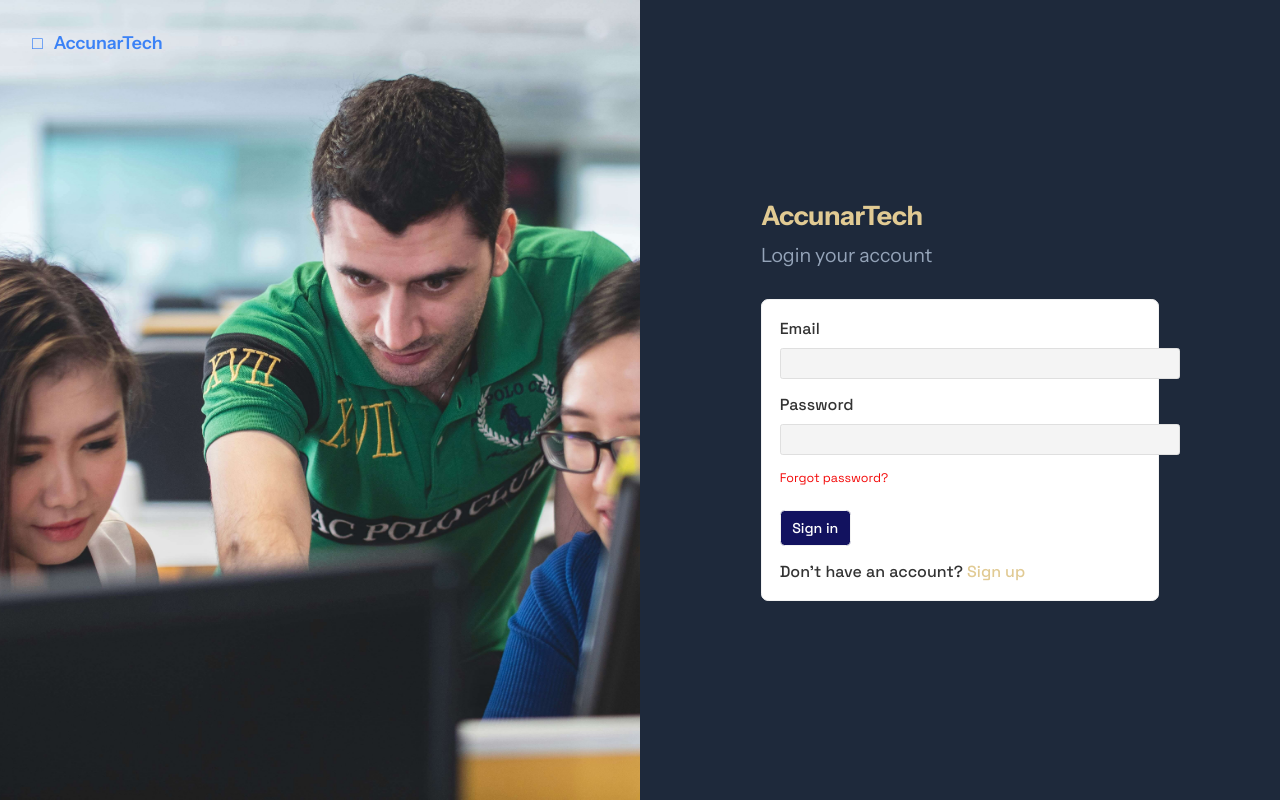
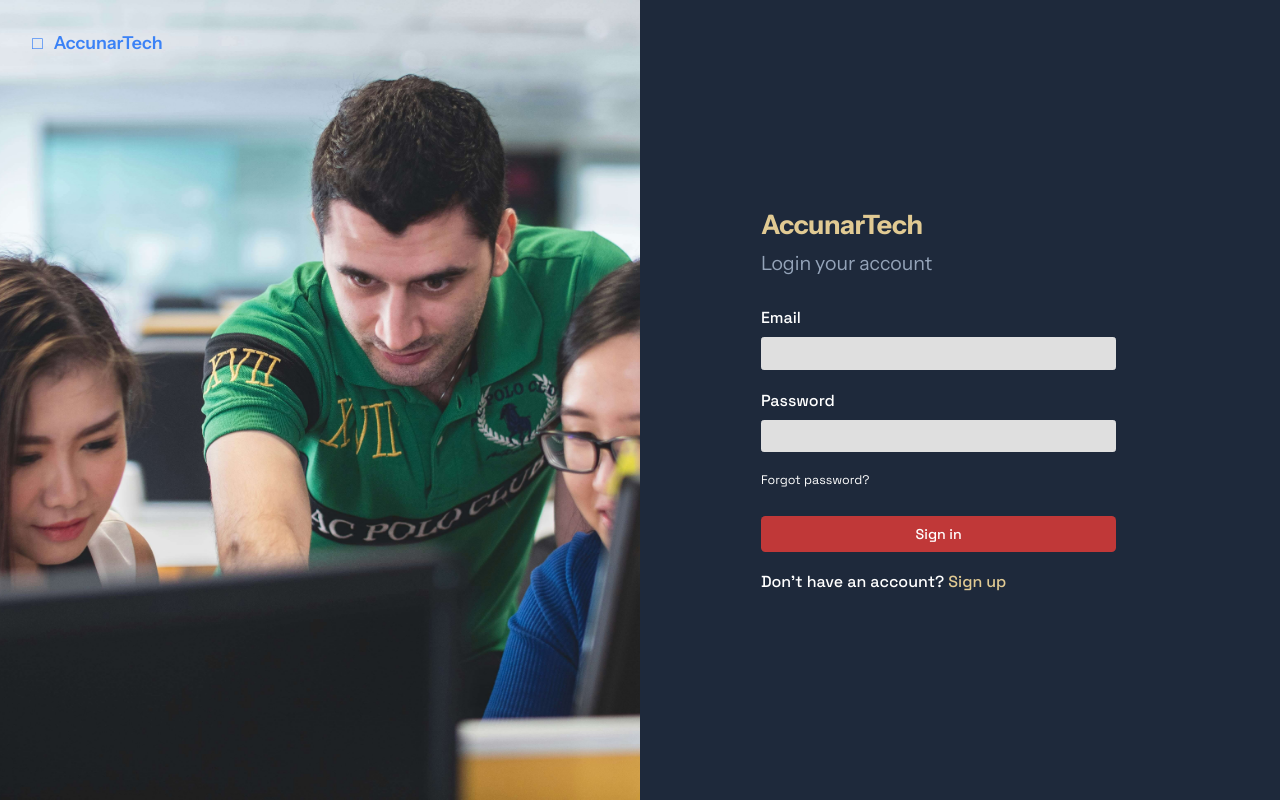
Before and after one commit to callzmary6/trust-financial-frontend, a React (Vite) app: page /login in a window 1280 px wide. Built offline with nearby package versions, Linux system fonts and the light colour scheme.

Commit message:
fix: resolved styling issues auth pages

```diff
--- a/src/pages/ChangePassword.tsx
+++ b/src/pages/ChangePassword.tsx
@@ -104,7 +104,7 @@ export default function Login() {
   };
 
   return (
-    <div className="grid min_h_screen md_grid_cols_2">
+    <div className="grid min_h_screen md_grid_cols_2 resolve">
       {/* Left Section - Image */}
       <div className="relative hidden md_block">
         <img
--- a/src/pages/ForgotPassword.tsx
+++ b/src/pages/ForgotPassword.tsx
@@ -97,7 +97,7 @@ export default function RequestOtpCode() {
   };
 
   return (
-    <div className="grid min_h_screen md_grid_cols_2">
+    <div className="grid min_h_screen md_grid_cols_2 resolve">
       {/* Left Section - Image */}
       <div className="relative hidden md_block">
         <img
--- a/src/pages/Login.tsx
+++ b/src/pages/Login.tsx
@@ -45,7 +45,7 @@ export default function Login() {
   };
 
   return (
-    <div className="grid min_h_screen md_grid_cols_2">
+    <div className="grid min_h_screen md_grid_cols_2 resolve">
       {/* Left Section - Image */}
       <div className="relative hidden md_block">
         <img
@@ -74,7 +74,7 @@ export default function Login() {
             </p>
           </div>
 
-          <form onSubmit={handleSubmit(onSubmit)}>
+          <form className="auth_form" onSubmit={handleSubmit(onSubmit)}>
           <div className='email'>
               <label htmlFor="email">Email</label>
               <input
--- a/src/pages/RequestOtp.tsx
+++ b/src/pages/RequestOtp.tsx
@@ -37,7 +37,7 @@ export default function RequestOtp() {
   };
 
   return (
-    <div className="grid min_h_screen md_grid_cols_2">
+    <div className="grid min_h_screen md_grid_cols_2 resolve">
       {/* Left Section - Image */}
       <div className="relative hidden md_block">
         <img
--- a/src/pages/Signup.tsx
+++ b/src/pages/Signup.tsx
@@ -55,7 +55,7 @@ export default function Signup() {
   console.log(signupResponse, isSigningUp);
 
   return (
-    <div className="grid min_h_screen md_grid_cols_2">
+    <div className="grid min_h_screen md_grid_cols_2 resolve">
       {/* Left Section - Image */}
       <div className="relative hidden md_block">
         <img
--- a/src/styles/pages/Auth.scss
+++ b/src/styles/pages/Auth.scss
@@ -248,12 +248,19 @@
     white-space: nowrap;
     border-width: 0;
   }
-
-form {
+.resolve {
+  form {
     font-family: $font-space-grotesk;
     font-size: toRem(18);
     font-weight: 500;
-    @include flex_col(toRem(17));
+    @include flex_col(toRem(22));
+
+    //additional
+    background-color: transparent;
+    border: toRem(1) solid $primary-brown;
+    color: $white;
+    padding: 0px;
+    border: none;
 
     input {
         width: toRem(400);
@@ -329,6 +336,8 @@ form {
         }
     }
 }
+}
+
 
 .form_cont {
     @include flex(center, center, 0px);
@@ -344,7 +353,7 @@ img {
 }
 
 .fpass {
-    color: rgb(243, 7, 7);
+    // color: rgb(243, 7, 7);
     font-size: toRem(14);
     font-weight: 400;
     &:hover {
```
